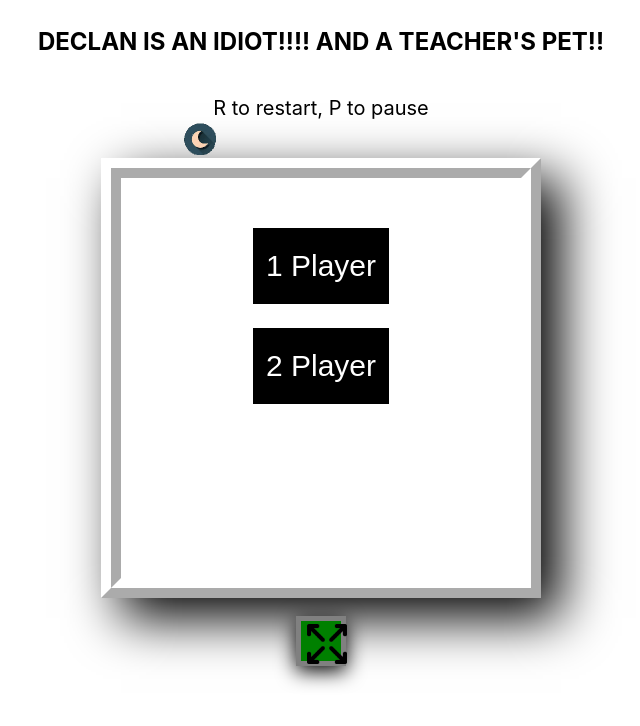
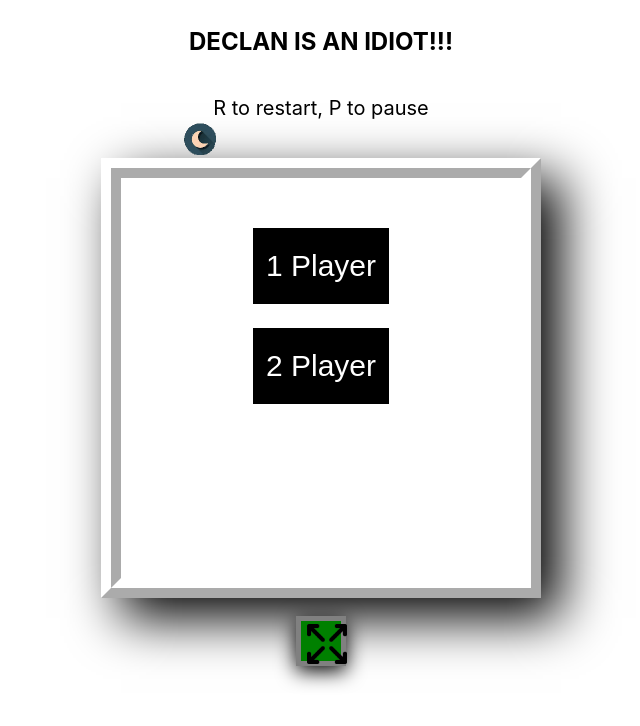
Before and after one commit to flebedev99/Snakegameonline, a website built with Parcel: page index.html in a window 1280 px wide. Shown: the part 74-800 px from the top of the page, without its empty margins (319-959 px from the left). Built offline with nearby package versions, Linux system fonts and the light colour scheme.

Commit message:
Update index.html

```diff
--- a/index.html
+++ b/index.html
@@ -28,7 +28,7 @@
         align-self: center;
       "
     >
-      DECLAN IS AN IDIOT!!!! AND A TEACHER'S PET!!
+      DECLAN IS AN IDIOT!!!
     </h2>
     <p
       style="
```
